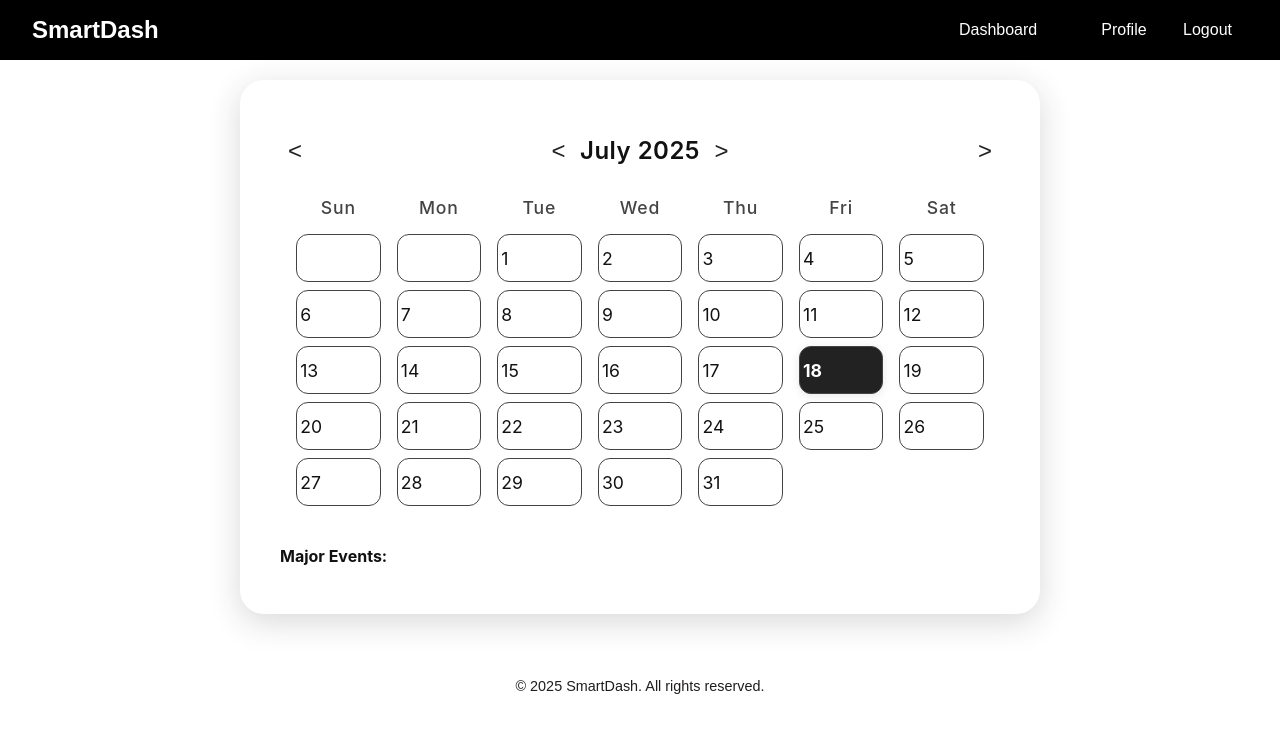
After one commit to Adelodunpeter25/smartdash, a Django app: page /calendar/ in a window 1280 px wide. The commit adds this page. Shown: the top 741 px of the page. Run offline with Django 5.2, Linux system fonts and the light colour scheme; a user stored in the database is signed in.

Commit message:
added more features and edited some of rthe existing ones

```diff
--- a/smartdash/dashboard/static/js/password-toggle.js
+++ b/smartdash/dashboard/static/js/password-toggle.js
@@ -3,11 +3,9 @@ function togglePasswordEye(inputId, iconSpan) {
     const eyeIcon = iconSpan.querySelector('svg');
     if (passwordInput.type === 'password') {
         passwordInput.type = 'text';
-        // Change to eye-off icon
         eyeIcon.innerHTML = '<path stroke-linecap="round" stroke-linejoin="round" stroke-width="2" d="M13.875 18.825A10.05 10.05 0 0112 19c-4.478 0-8.268-2.943-9.542-7a9.956 9.956 0 012.042-3.292m3.087-2.938A9.956 9.956 0 0112 5c4.478 0 8.268 2.943 9.542 7a9.973 9.973 0 01-4.293 5.411M15 12a3 3 0 11-6 0 3 3 0 016 0z" /><path stroke-linecap="round" stroke-linejoin="round" stroke-width="2" d="M3 3l18 18" />';
     } else {
         passwordInput.type = 'password';
-        // Change to eye icon
         eyeIcon.innerHTML = '<path stroke-linecap="round" stroke-linejoin="round" stroke-width="2" d="M15 12a3 3 0 11-6 0 3 3 0 016 0z"/><path stroke-linecap="round" stroke-linejoin="round" stroke-width="2" d="M2.458 12C3.732 7.943 7.523 5 12 5c4.478 0 8.268 2.943 9.542 7-1.274 4.057-5.064 7-9.542 7-4.477 0-8.268-2.943-9.542-7z"/>';
     }
 }
--- /dev/null
+++ b/smartdash/dashboard/templates/calender.html
@@ -0,0 +1,228 @@
+{% extends 'base.html' %}
+
+{% block title %}Calendar - SmartDash{% endblock %}
+
+{% block content %}
+<style>
+  body {
+    background: #fff;
+    color: #111;
+  }
+  .calendar-container {
+    max-width: 800px;
+    margin: 3rem auto 0 auto;
+    background: #fff;
+    border-radius: 24px;
+    box-shadow: 0 8px 32px rgba(40,40,40,0.18);
+    padding: 3.5rem 2.5rem 2.5rem 2.5rem;
+    font-family: -apple-system,BlinkMacSystemFont,'Segoe UI',Roboto,Arial,sans-serif;
+    color: #111;
+  }
+  .calendar-header {
+    display: flex;
+    align-items: center;
+    justify-content: space-between;
+    margin-bottom: 1.5rem;
+  }
+  .calendar-header button {
+    background: none;
+    border: none;
+    font-size: 1.5rem;
+    color: #222;
+    cursor: pointer;
+    padding: 0 0.5rem;
+    border-radius: 50%;
+    transition: background 0.2s;
+  }
+  .calendar-header button:hover {
+    background: #444;
+    color: #fff;
+  }
+  .calendar-caption {
+    font-size: 1.5rem;
+    font-weight: 600;
+    color: #111;
+    letter-spacing: 0.02em;
+    text-align: center;
+    flex: 1;
+  }
+  .calendar {
+    width: 100%;
+    border-collapse: separate;
+    border-spacing: 1rem 0.5rem;
+    background: none;
+    font-size: 1.25rem;
+  }
+  .calendar th {
+    color: #444;
+    font-weight: 500;
+    font-size: 1.1rem;
+    background: none;
+    border: none;
+    padding-bottom: 0.5rem;
+    letter-spacing: 0.05em;
+  }
+  .calendar td {
+    background: #fff;
+    border: 1px solid #444;
+    border-radius: 12px;
+    padding: 0.7rem 0.2rem;
+    font-size: 1.1rem;
+    color: #111;
+    position: relative;
+    transition: background 0.2s;
+    min-width: 3rem;
+    height: 3rem;
+  }
+  .calendar td.today {
+    background: #222;
+    color: #fff;
+    font-weight: bold;
+    box-shadow: 0 2px 8px rgba(40,40,40,0.10);
+  }
+  .calendar td.event {
+    background: #f3f3f3;
+    color: #222;
+    font-weight: bold;
+    position: relative;
+    border: 2px solid #444;
+  }
+  .calendar td.event::after {
+    content: '';
+    display: block;
+    width: 7px;
+    height: 7px;
+    background: #444;
+    border-radius: 50%;
+    position: absolute;
+    left: 50%;
+    bottom: 7px;
+    transform: translateX(-50%);
+  }
+  .calendar td.today.event {
+    background: linear-gradient(135deg, #222 70%, #f3f3f3 100%);
+    color: #fff;
+  }
+  .calendar td.empty {
+    background: none;
+    border: none;
+  }
+  .calendar td:hover:not(.empty) {
+    background: #444;
+    color: #fff;
+    cursor: pointer;
+  }
+  .calendar-footer {
+    margin-top: 2rem;
+    text-align: left;
+    color: #111;
+  }
+  .calendar-footer ul {
+    padding-left: 1.2rem;
+    margin: 0.5rem 0 0 0;
+    color: #111;
+  }
+</style>
+<div class="calendar-container">
+  <div class="calendar-header">
+    <button onclick="changeMonth(-1)" title="Previous Month">&#60;</button>
+    <div class="calendar-caption" id="calendar-caption"></div>
+    <button onclick="changeMonth(1)" title="Next Month">&#62;</button>
+  </div>
+  <table class="calendar" id="calendar-table">
+
+  </table>
+  <div class="calendar-footer">
+    <strong>Major Events:</strong>
+    <ul id="event-list">
+
+    </ul>
+  </div>
+</div>
+<script>
+const majorEvents = [
+  { date: '2025-01-01', name: "New Year's Day" },
+  { date: '2025-02-14', name: "Valentine's Day" },
+  { date: '2025-04-18', name: 'Good Friday' },
+  { date: '2025-04-21', name: 'Easter Monday' },
+  { date: '2025-05-01', name: "Workers' Day" },
+  { date: '2025-05-27', name: "Children's Day" },
+  { date: '2025-06-12', name: "Democracy Day" },
+  { date: '2025-10-01', name: 'Independence Day' },
+  { date: '2025-12-24', name: 'Christmas Eve' },
+  { date: '2025-12-25', name: 'Christmas Day' },
+  { date: '2025-12-26', name: 'Boxing Day' },
+  { date: '2025-12-31', name: 'New Year’s Eve' }
+];
+
+function renderCalendar(year, month) {
+  const today = new Date();
+  const firstDay = new Date(year, month, 1);
+  const lastDay = new Date(year, month + 1, 0);
+  const startDay = firstDay.getDay();
+  const daysInMonth = lastDay.getDate();
+  const calendar = document.getElementById('calendar-table');
+  const caption = document.getElementById('calendar-caption');
+  const eventList = document.getElementById('event-list');
+
+  const monthNames = [
+    'January', 'February', 'March', 'April', 'May', 'June',
+    'July', 'August', 'September', 'October', 'November', 'December'
+  ];
+  caption.innerHTML = `
+    <button onclick="changeMonth(-1)">&lt;</button>
+    ${monthNames[month]} ${year}
+    <button onclick="changeMonth(1)">&gt;</button>
+  `;
+
+  let html = '<tr>';
+  const days = ['Sun', 'Mon', 'Tue', 'Wed', 'Thu', 'Fri', 'Sat'];
+  for (let d of days) html += `<th>${d}</th>`;
+  html += '</tr><tr>';
+  for (let i = 0; i < startDay; i++) html += '<td></td>';
+  for (let day = 1; day <= daysInMonth; day++) {
+    const dateStr = `${year}-${String(month+1).padStart(2,'0')}-${String(day).padStart(2,'0')}`;
+    const isToday = today.getFullYear() === year && today.getMonth() === month && today.getDate() === day;
+    const event = majorEvents.find(e => e.date === dateStr);
+    let cls = '';
+    if (isToday && event) cls = 'today event';
+    else if (isToday) cls = 'today';
+    else if (event) cls = 'event';
+    html += `<td class=\"${cls}\">${day}</td>`;
+    if ((startDay + day) % 7 === 0 && day !== daysInMonth) html += '</tr><tr>';
+  }
+  const remaining = (startDay + daysInMonth) % 7;
+  for (let i = 0; i < (7 - remaining) % 7; i++) html += '<td class=\"empty\"></td>';
+  html += '</tr>';
+  calendar.innerHTML = html;
+
+  eventList.innerHTML = '';
+  for (const event of majorEvents) {
+    const eventDate = new Date(event.date);
+    if (eventDate.getFullYear() === year && eventDate.getMonth() === month) {
+      const li = document.createElement('li');
+      li.textContent = `${eventDate.getDate()} ${monthNames[month]}: ${event.name}`;
+      eventList.appendChild(li);
+    }
+  }
+}
+
+let currentMonth = (new Date()).getMonth();
+let currentYear = (new Date()).getFullYear();
+function changeMonth(offset) {
+  currentMonth += offset;
+  if (currentMonth < 0) {
+    currentMonth = 11;
+    currentYear--;
+  } else if (currentMonth > 11) {
+    currentMonth = 0;
+    currentYear++;
+  }
+  renderCalendar(currentYear, currentMonth);
+}
+
+document.addEventListener('DOMContentLoaded', function() {
+  renderCalendar(currentYear, currentMonth);
+});
+</script>
+{% endblock %}
--- a/smartdash/dashboard/urls.py
+++ b/smartdash/dashboard/urls.py
@@ -14,4 +14,6 @@ urlpatterns = [
     path('notepad/', views.notepad_view, name='notepad'),
     path('unit_converter/', views.unit_converter_view, name='unit_converter'),
     path('currency_converter/', views.currency_converter_view, name='currency_converter'),
+    path('calendar/', views.calendar_view, name='calendar'),
+    path('weather/', views.weather_view, name='weather')
 ]
--- a/smartdash/dashboard/views.py
+++ b/smartdash/dashboard/views.py
@@ -83,3 +83,13 @@ def unit_converter_view(request):
 @login_required
 def currency_converter_view(request):
     return render(request, 'currency_converter.html')
+
+@login_required
+def calendar_view(request):
+    return render(request, 'calender.html')
+
+from django.views.decorators.csrf import ensure_csrf_cookie
+@login_required
+@ensure_csrf_cookie
+def weather_view(request):
+    return render(request, 'weather.html')
```
Also changed, not shown: smartdash/dashboard/templates/dashboard.html (+6 -1 lines), smartdash/dashboard/templates/notepad.html (+14 -23 lines), smartdash/dashboard/templates/weather.html (added, +110 -0 lines), smartdash/db.sqlite3, 1 other file.
